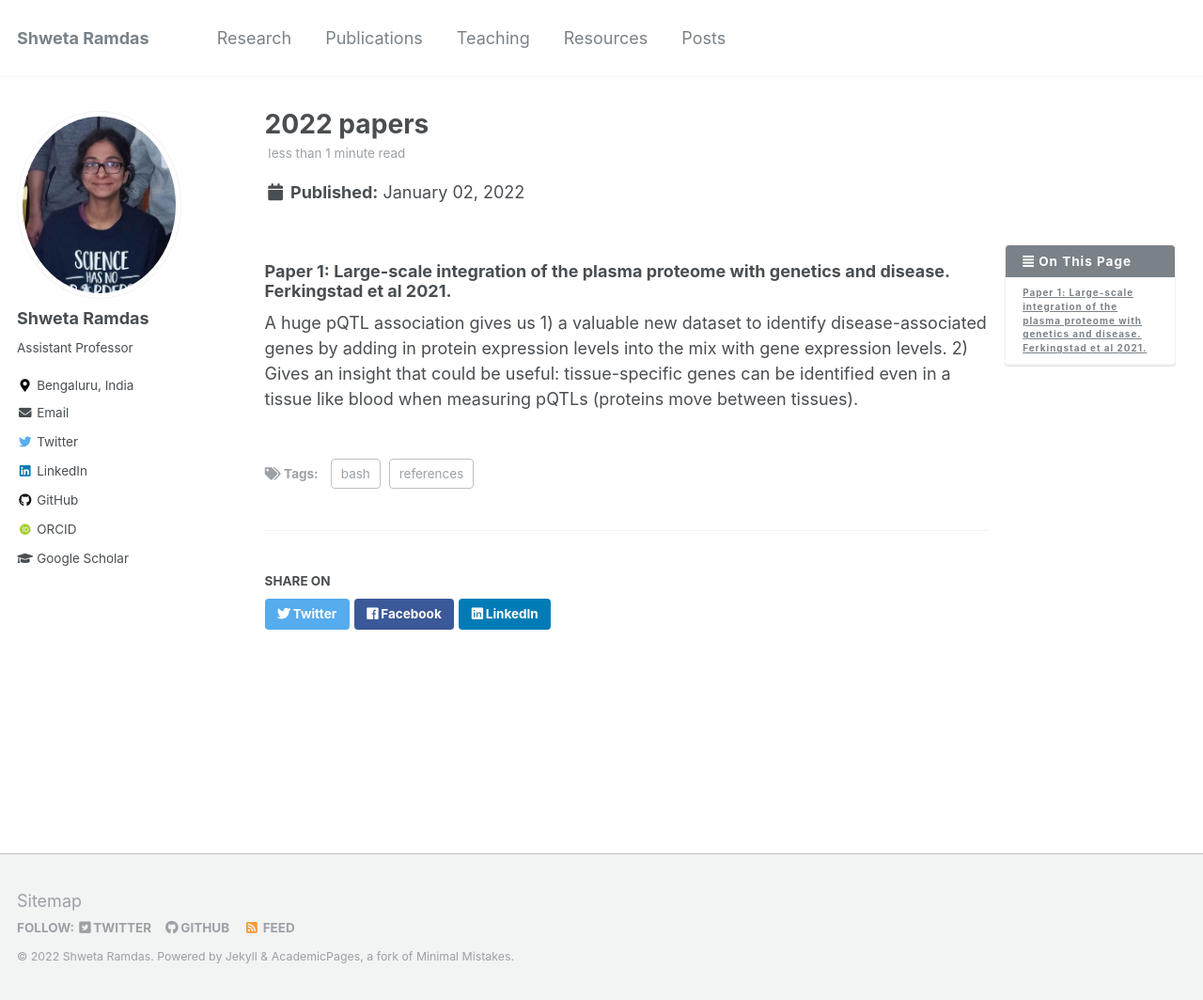
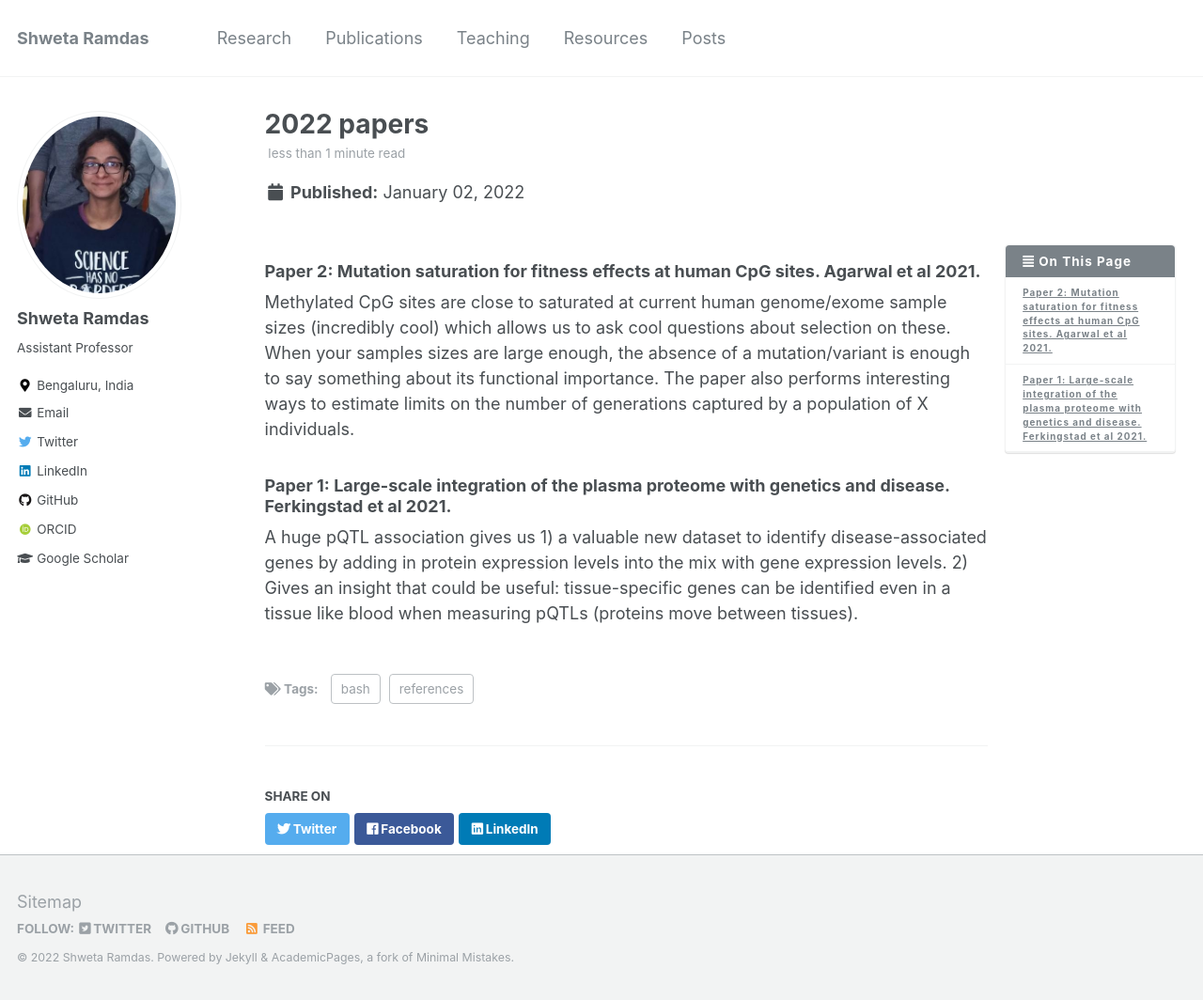
Before and after one commit to shwetaramdas/shwetaramdas.github.io, a Jekyll site: the page built from _posts/2019-06-25-combining-pdfs.md, in a window 1280 px wide and 1064 px high. Shown: the whole window at 94% size. Built offline with Jekyll 4.4.1, drawn with Linux system fonts in a browser that asks for light colours; some web fonts are replaced.

Commit message:
Update 2019-06-25-combining-pdfs.md

```diff
--- a/_posts/2019-06-25-combining-pdfs.md
+++ b/_posts/2019-06-25-combining-pdfs.md
@@ -11,5 +11,8 @@ tags:
 
 
 <!--more-->
+### Paper 2: Mutation saturation for fitness effects at human CpG sites. Agarwal et al 2021.
+Methylated CpG sites are close to saturated at current human genome/exome sample sizes (incredibly cool) which allows us to ask cool questions about selection on these. When your samples sizes are large enough, the absence of a mutation/variant is enough to say something about its functional importance. The paper also performs interesting ways to estimate limits on the number of generations captured by a population of X individuals.
+
 ### Paper 1: Large-scale integration of the plasma proteome with genetics and disease. Ferkingstad et al 2021.
 A huge pQTL association gives us 1) a valuable new dataset to identify disease-associated genes by adding in protein expression levels into the mix with gene expression levels. 2) Gives an insight that could be useful: tissue-specific genes can be identified even in a tissue like blood when measuring pQTLs (proteins move between tissues).
```
